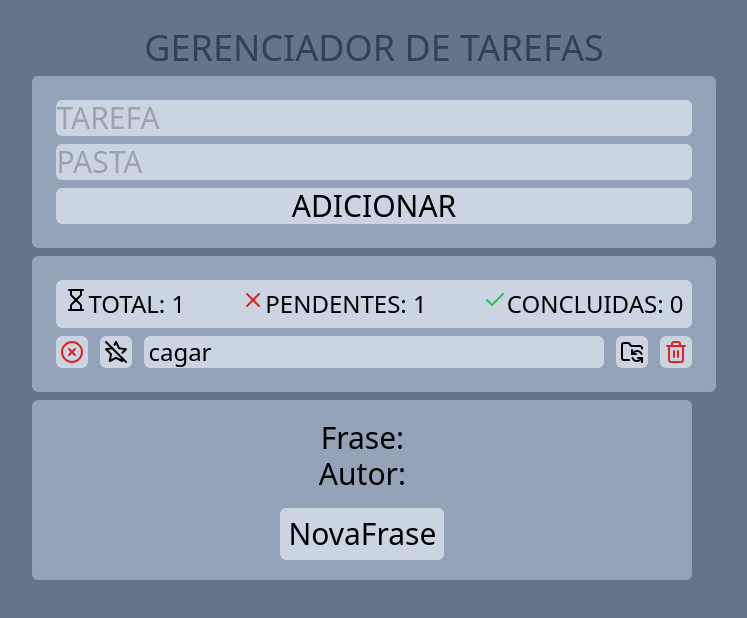
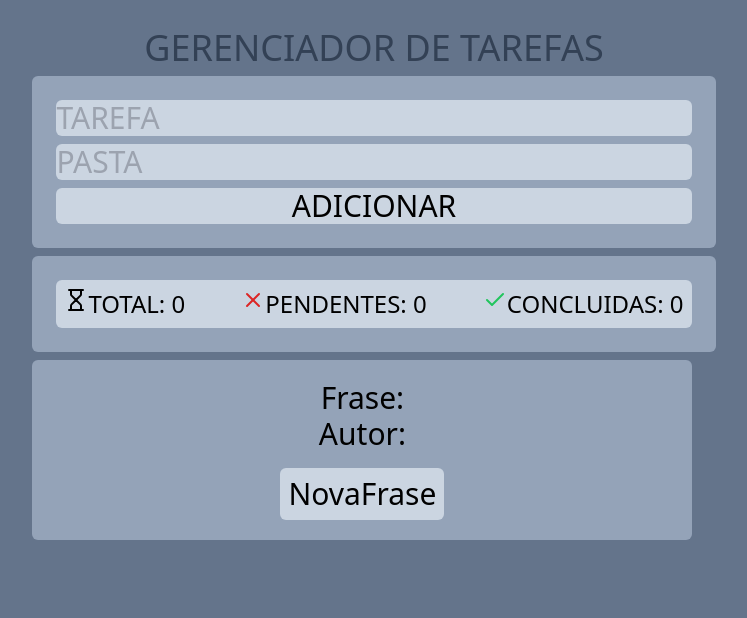
Before and after one commit to PiticoSD/React, a React (Vite) app: page / in a window 1280 px wide. Shown: the top 618 px of the page, without its empty margins (266-1013 px from the left). Built offline with nearby package versions, Linux system fonts and the light colour scheme.

Commit message:
mudei umas coisas

```diff
--- a/src/MyProject.jsx
+++ b/src/MyProject.jsx
@@ -5,15 +5,7 @@ import AddTarefa from "./AdicionarTarefa";
 function MyProject() {
   const [frase, setFrase] = useState("");
   const [autor, setAutor] = useState("");
-  const [tarefas, SetTarefas] = useState([
-    {
-      id: 1,
-      Tarefa: "cagar",
-      EstaCompleta: false,
-      EstaFavoritada: false,
-      Pasta: "bhanheiro",
-    },
-  ]);
+  const [tarefas, SetTarefas] = useState([]);
   const total = tarefas.length;
   const concluidas = tarefas.filter((t) => t.EstaCompleta).length;
   const NaoConcluidas = tarefas.filter((t) => !t.EstaCompleta).length;
```
